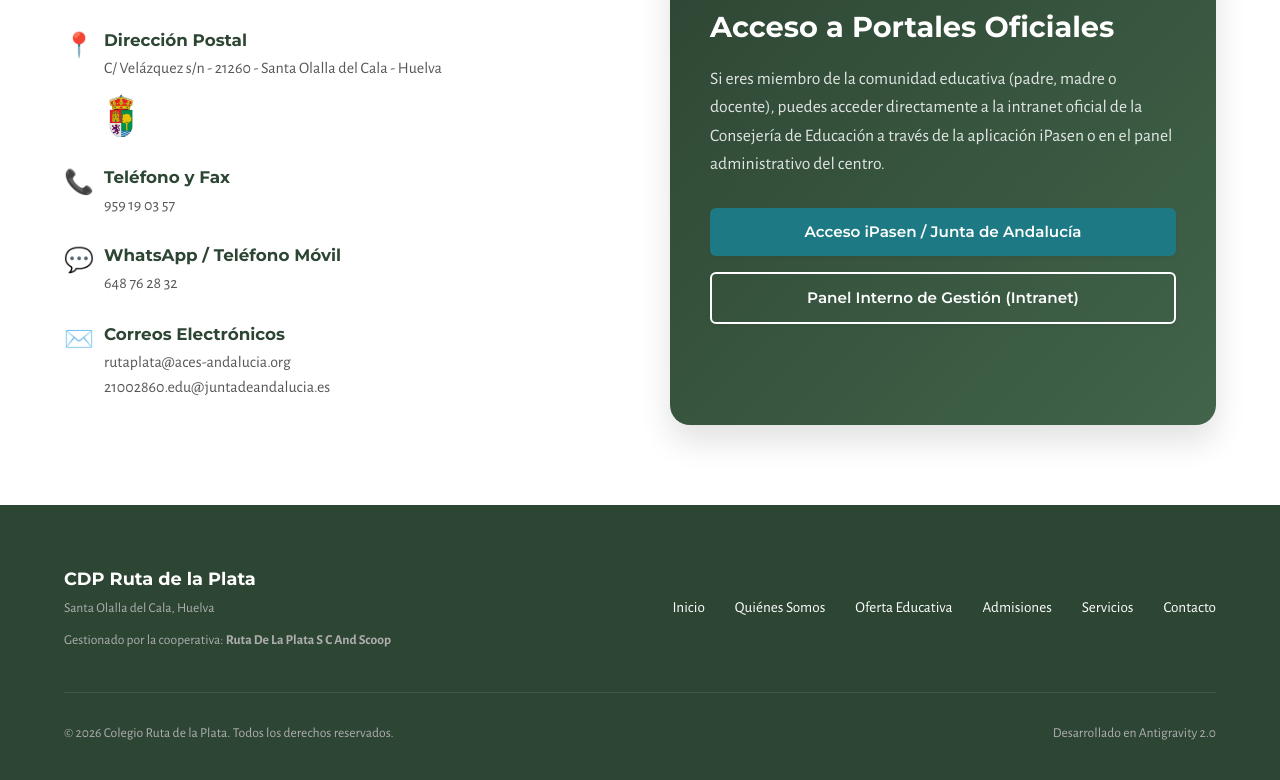
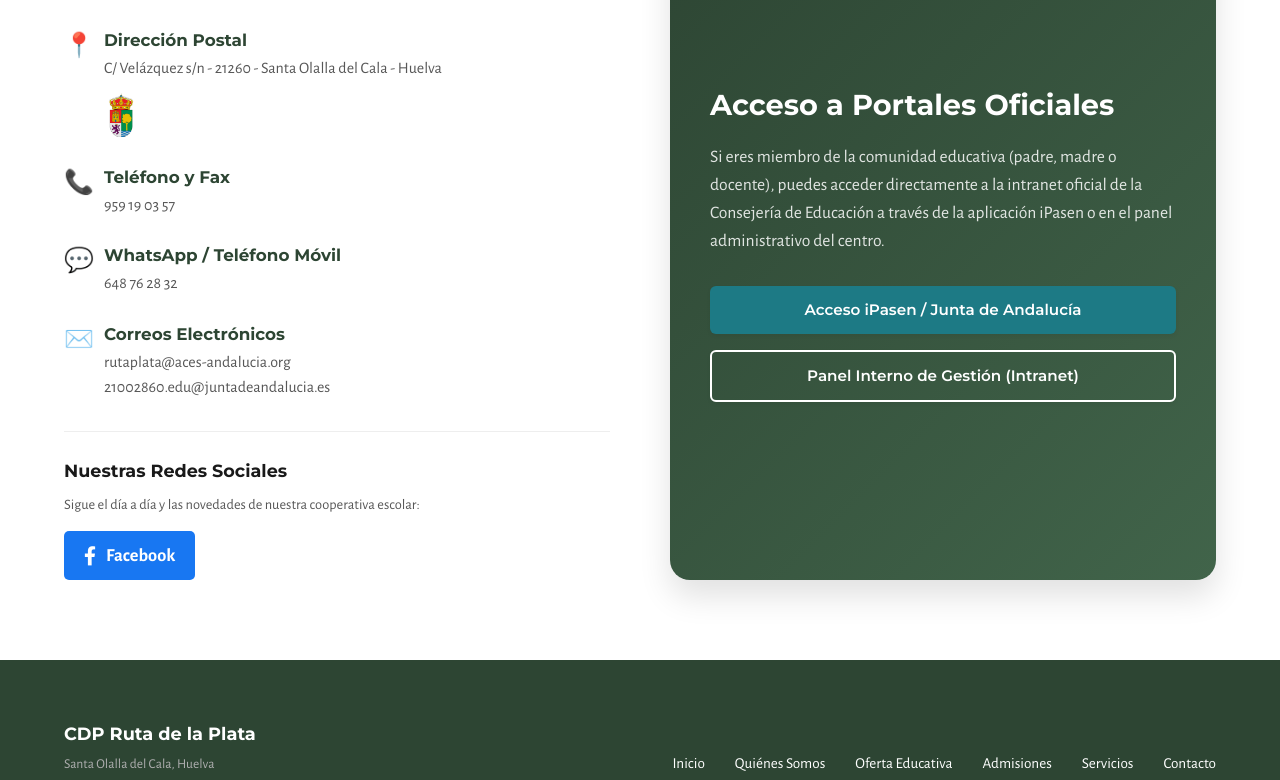
Before and after one commit to Jacon69/web_ruta_de_la_plata, a plain HTML site: page frontend/index.html in a window 1280 px wide. Shown: the part 5916-6696 px from the top of the page. Drawn offline with nearby package versions, Linux system fonts and the light colour scheme; no server answers.

Commit message:
Feat: Añadido archivo Escudo_Sin_fondo, configurado como favicon e integrado botón de Facebook

```diff
--- a/frontend/css/styles.css
+++ b/frontend/css/styles.css
@@ -1158,3 +1158,44 @@ footer {
         gap: 15px;
     }
 }
+.social-media-section {
+    margin-top: 30px;
+    padding-top: 20px;
+    border-top: 1px solid #eee;
+}
+
+.social-media-section h3 {
+    color: #333;
+    margin-bottom: 10px;
+}
+
+.social-links {
+    margin-top: 15px;
+}
+
+.social-icon {
+    display: inline-flex;
+    align-items: center;
+    padding: 10px 20px;
+    border-radius: 5px;
+    text-decoration: none;
+    font-weight: bold;
+    transition: all 0.3s ease;
+}
+
+.social-icon.facebook {
+    background-color: #1877F2; /* Azul oficial de Facebook */
+    color: white;
+}
+
+.social-icon.facebook i {
+    margin-right: 10px;
+    font-size: 1.2rem;
+}
+
+/* Efecto Hover */
+.social-icon.facebook:hover {
+    background-color: #145dbf;
+    transform: translateY(-2px);
+    box-shadow: 0 4px 8px rgba(0, 0, 0, 0.1);
+}
--- a/frontend/index.html
+++ b/frontend/index.html
@@ -6,6 +6,10 @@
     <meta name="description" content="Sitio web oficial del Colegio Ruta de la Plata en Santa Olalla del Cala (Huelva). Proyecto educativo cooperativo de Educación Infantil y Primaria.">
     <title>Colegio Ruta de la Plata - Cooperativa de Enseñanza</title>
 
+    <!-- Librería oficial de iconos FontAwesome para redes sociales -->
+    <link rel="stylesheet" href="https://cdnjs.cloudflare.com/ajax/libs/font-awesome/6.0.0/css/all.min.css">
+    <!-- Icono del escudo de Santa Olalla para la pestaña del navegador (Favicon) -->
+    <link rel="icon" type="image/jpeg" href="assets/Escudo_Sin_fondo.png">
     <!-- Design System CSS Stylesheet -->
     <link rel="stylesheet" href="css/styles.css">
 </head>
@@ -269,7 +273,7 @@
                             <span class="service-time">Todo el curso</span>
                         </div>
                     </div>
-                    <p>Programa para la Innovación Educativa centrado en hábitos de vida saludable, fomento del deporte escolar y la prevención en salud. Incluye proyectos en colaboración con el Centro de Salud local (como la campaña de donación de sangre) y actividades intergeneracionales con la Residencia de Mayores.</p>
+                    <p>Programa para la Innovación Educativa centrado en hábitos de vida saludable, fomento del deporte escolar y la prevención en salud. Incluye proyectos en colaboración con el Centro de Salud local (como la campaña de donación de sangre) and actividades intergeneracionales con la Residencia de Mayores.</p>
                 </div>
             </div>
         </div>
@@ -321,6 +325,20 @@
                             </div>
                         </li>
                     </ul>
+
+                    <!-- APARTADO DE REDES SOCIALES -->
+                    <div class="social-media-section" style="margin-top: 30px; padding-top: 25px; border-top: 1px solid #eee;">
+                        <h4 style="color: var(--text-dark); margin-bottom: 8px; font-size: 1.1rem; font-weight: 700;">Nuestras Redes Sociales</h4>
+                        <p style="font-size: 0.9rem; color: var(--text-muted); margin-bottom: 15px;">Sigue el día a día y las novedades de nuestra cooperativa escolar:</p>
+                        <div class="social-links">
+                            <a href="https://www.facebook.com/p/Colegio-Ruta-de-la-Plata-Santa-Olalla-del-Cala-Huelva-100063999613167/"
+                               target="_blank"
+                               rel="noopener noreferrer"
+                               class="social-icon facebook">
+                                <i class="fab fa-facebook-f"></i> Facebook
+                            </a>
+                        </div>
+                    </div>
                 </div>
 
                 <!-- Intranet and iPasen portals portal link -->
```
Also changed, not shown: frontend/assets/Escudo_Sin_fondo.png (added).
